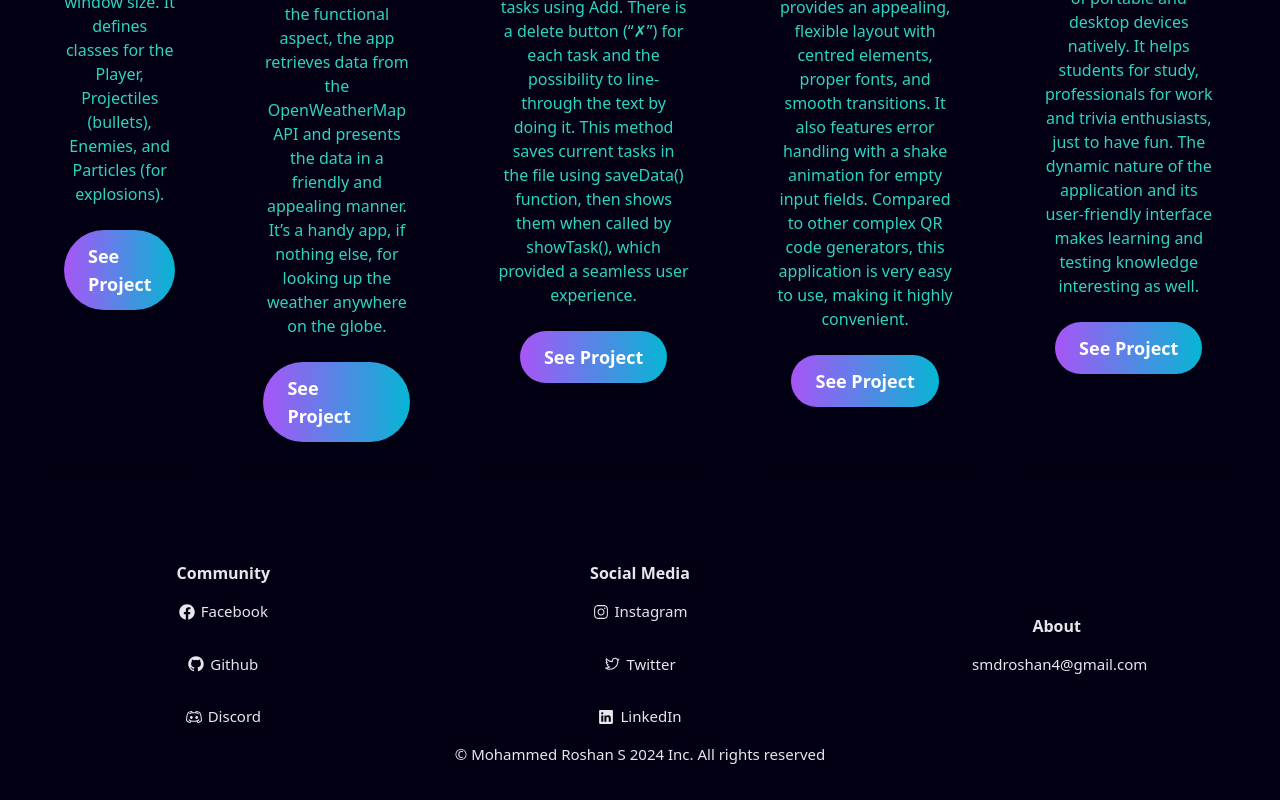
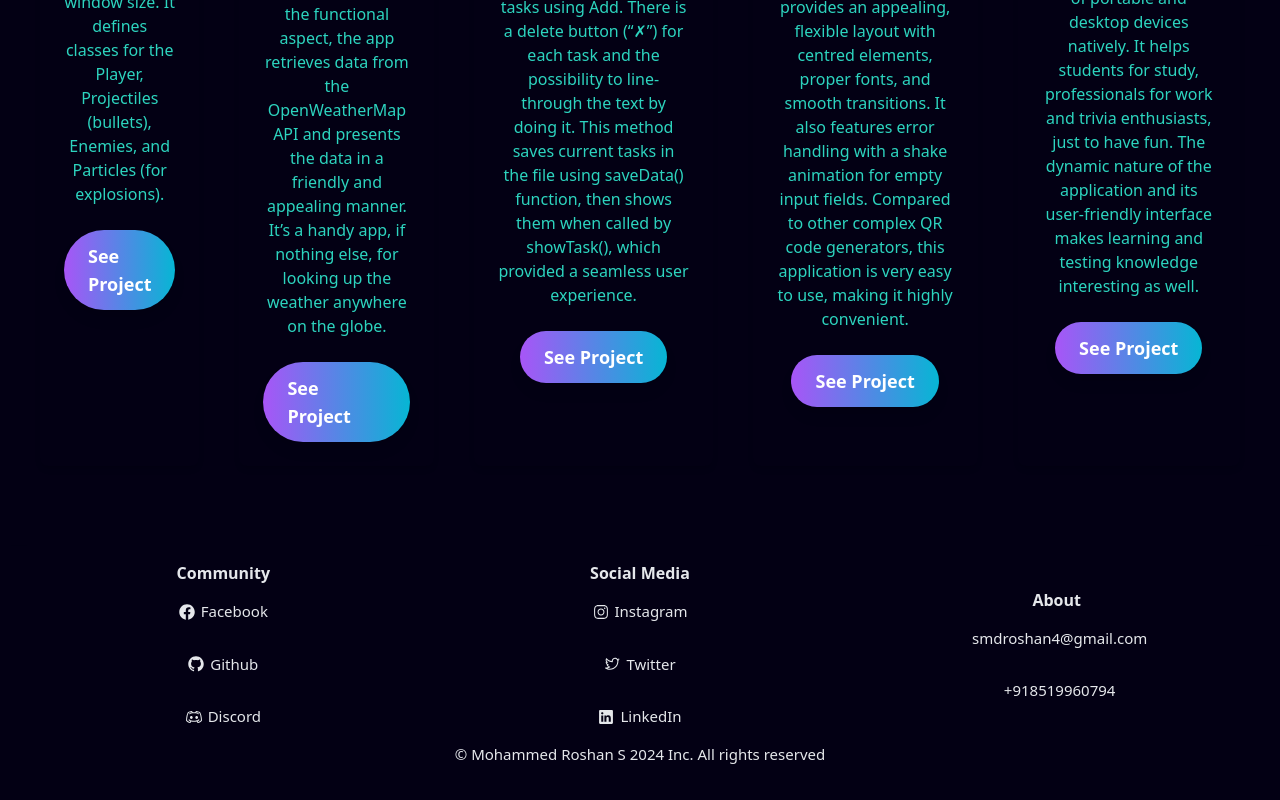
Before and after one commit to smdroshan2002/space_portfolio_next_js, a Next.js app: page / in a window 1280 px wide. Shown: the part 3774-4574 px from the top of the page. Built offline with nearby package versions, Linux system fonts and the light colour scheme.

Commit message:
Update Footer.tsx

```diff
--- a/components/main/Footer.tsx
+++ b/components/main/Footer.tsx
@@ -95,6 +95,12 @@ const Footer = () => {
                 smdroshan4@gmail.com
               </a>
             </p>
+            <p className="flex flex-row items-center my-[15px]">
+              <a href="tel:+918519960794"
+                className="text-[15px] ml-[6px] z-40">
+                  +918519960794
+              </a>
+            </p>
           </div>
         </div>
         <div className="mb-[20px] text-[15px] text-center">
```
